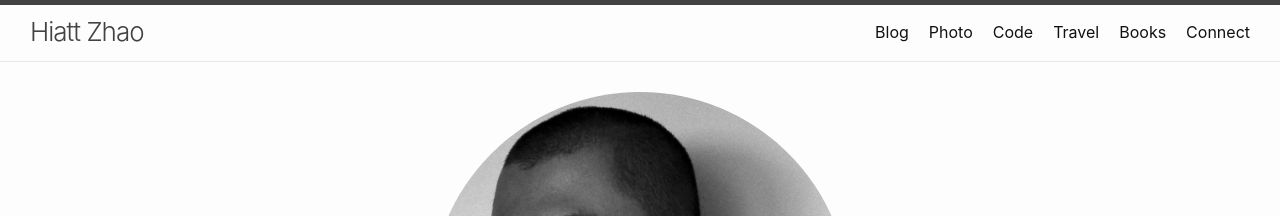
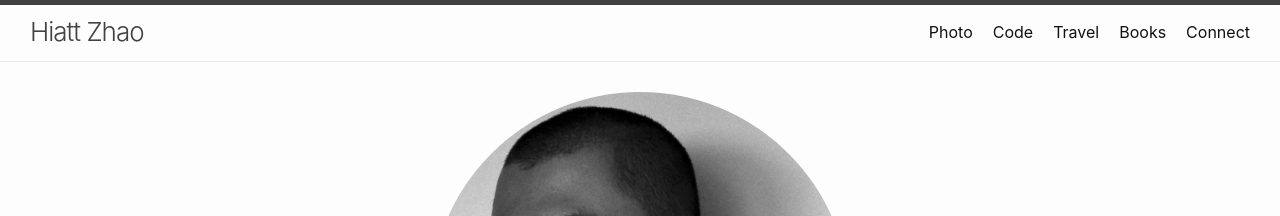
Before and after one commit to hiattzhao/hiattzhao_com, a Jekyll site: the page built from index.md, in a window 1280 px wide. Shown: the top 216 px of the page. Built offline with Jekyll 4.4.1, drawn with Linux system fonts in a browser that asks for light colours; nearby versions of some CDN libraries.

Commit message:
Comment out Blog

```diff
--- a/_config.yml
+++ b/_config.yml
@@ -14,7 +14,7 @@ minima:
 # If you want to link only specific pages in your header, uncomment
 # this and add the path to the pages in order as they should show up
 header_pages:
-  - blog.md
+#  - blog.md
   - photo.md
   - code.md
   - travel.md
```
Also changed, not shown: 19 other files.
